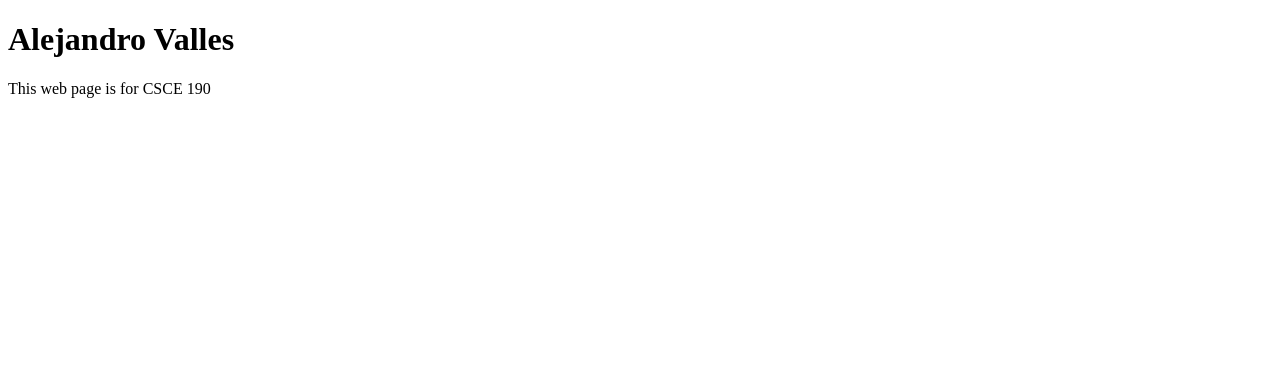
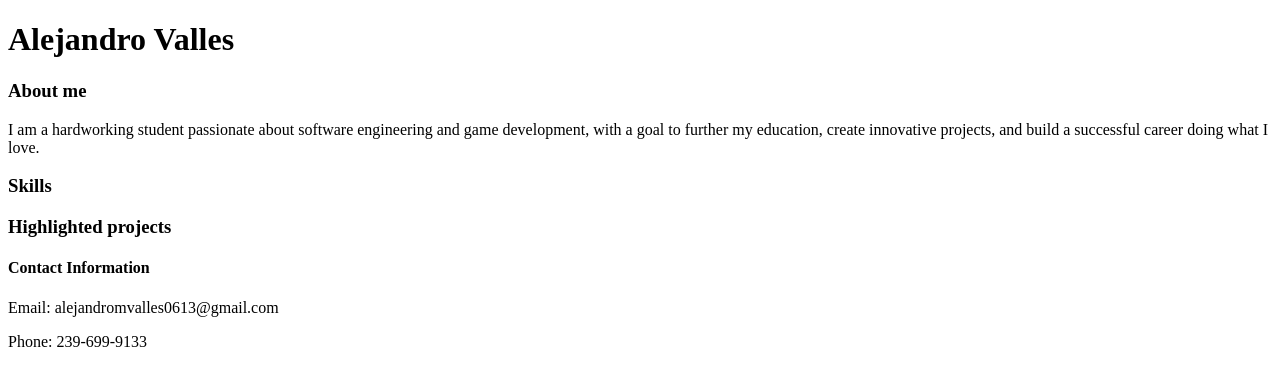
Before and after one commit to avalles0613/avalles0613.github.io, a plain HTML site: page index.html in a window 1280 px wide. Drawn offline with Linux system fonts and the light colour scheme.

Commit message:
readability

```diff
--- a/index.html
+++ b/index.html
@@ -5,6 +5,14 @@
     </head>
     <body>
         <h1>Alejandro Valles</h1>
-        <p>This web page is for CSCE 190</p>
+        <h3>About me</h3>
+        <p>I am a hardworking student passionate about software engineering and game development,
+           with a goal to further my education, create innovative projects, and build a successful career
+           doing what I love.</p>
+        <h3>Skills</h3>
+        <h3>Highlighted projects</h3>
+        <h4>Contact Information</h4>
+        <p>Email: alejandromvalles0613@gmail.com</p>
+        <p>Phone: 239-699-9133</p>
     </body>
 </htmk>
```
